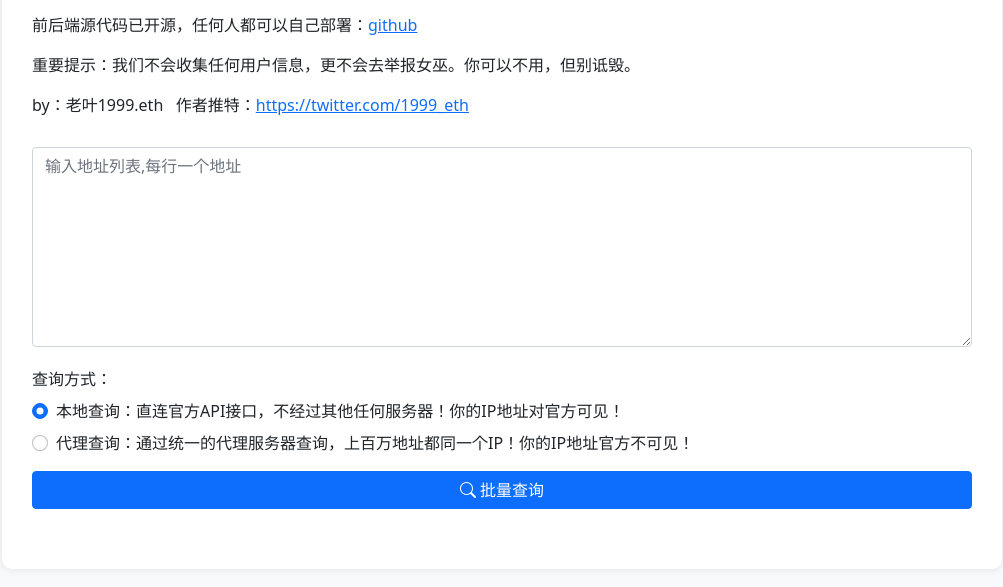
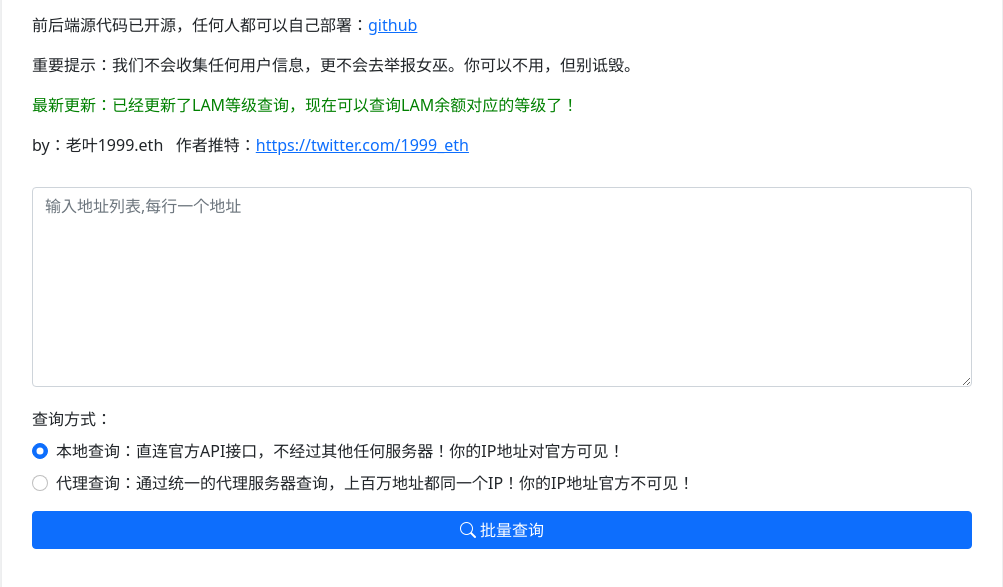
Before and after one commit to lyen1688/linea_bot, a website: page index.html in a window 1280 px wide. Shown: the part 175-762 px from the top of the page, without its empty margins (138-1141 px from the left). Drawn offline with nearby package versions, Linux system fonts and the light colour scheme; a script that the page names is missing.

Commit message:
Update index.html

```diff
--- a/index.html
+++ b/index.html
@@ -26,6 +26,7 @@
       <p>支持Linea两种不同的查询模式，更快更安全！</p>
       <p>前后端源代码已开源，任何人都可以自己部署：<a href="https://github.com/lyen1688/linea_bot/" target="_blank">github</a></p>
       <p>重要提示：我们不会收集任何用户信息，更不会去举报女巫。你可以不用，但别诋毁。</p>
+      <p class="text-green">最新更新：已经更新了LAM等级查询，现在可以查询LAM余额对应的等级了！</p>
       <p class="author-info">
         by：老叶1999.eth &nbsp;&nbsp;作者推特：<a href="https://twitter.com/1999_eth" target="_blank">https://twitter.com/1999_eth</a>
       </p>
```
